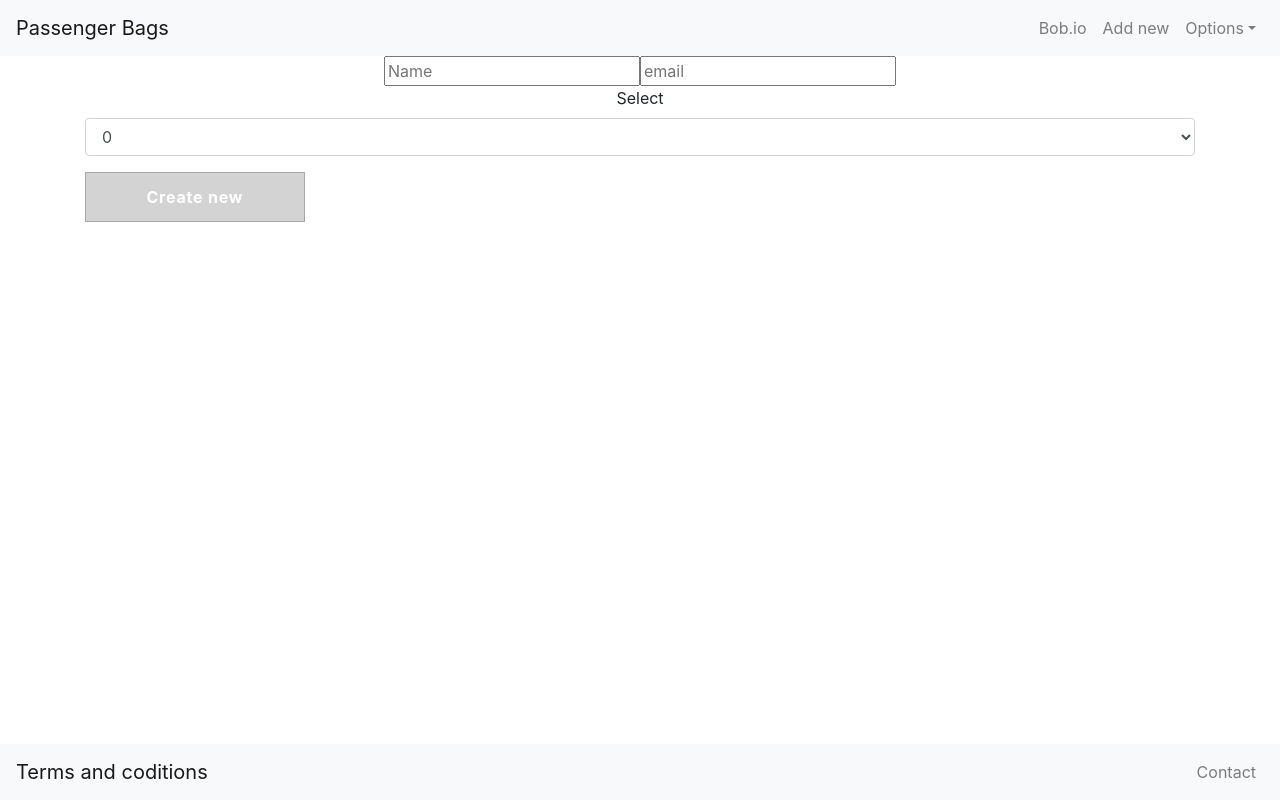
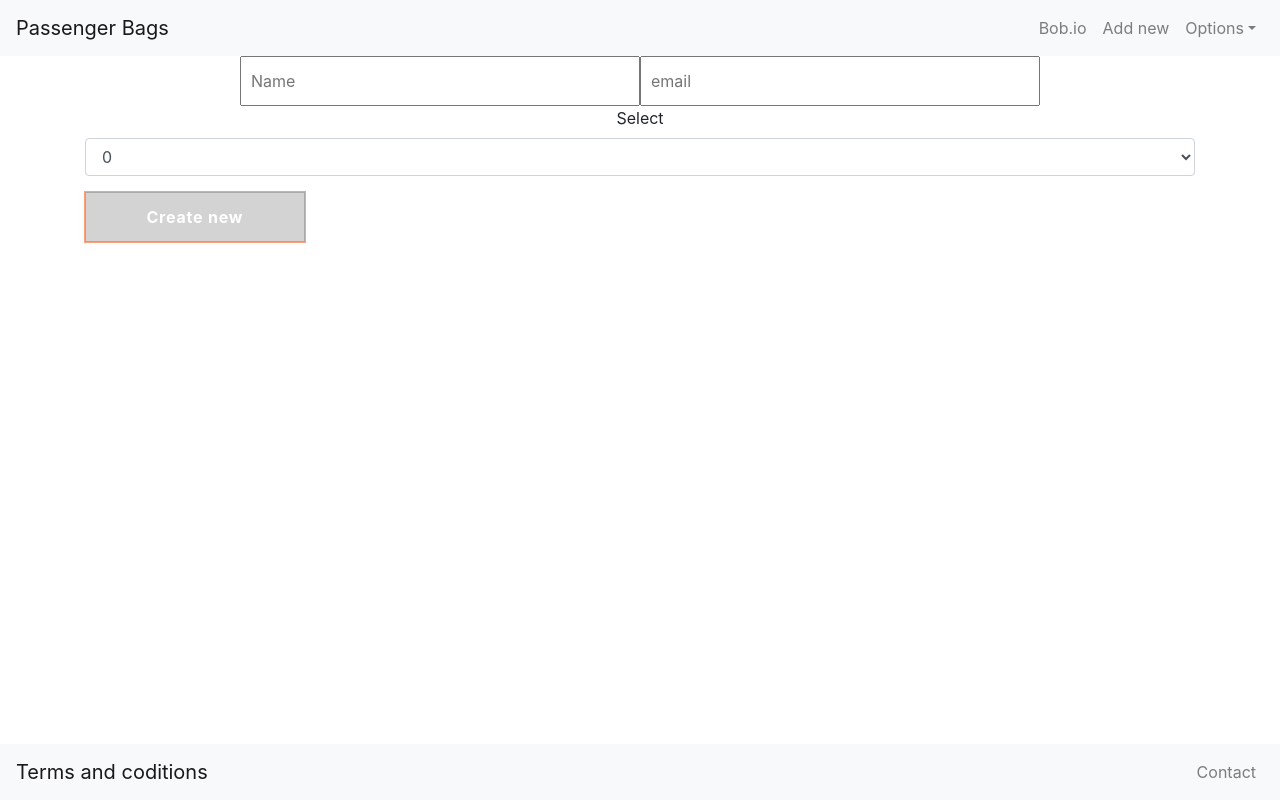
Before and after one commit to jesuarva/back-tracker, a React (Create React App) app in the folder frontend/frontend2/: page /new in a window 1280 px wide. Built offline with nearby package versions, Linux system fonts and the light colour scheme; no server answers.

Commit message:
VALIDATE Input.js fields

```diff
--- a/frontend/frontend2/src/components/NewEntry/Inputs/Inputs.css
+++ b/frontend/frontend2/src/components/NewEntry/Inputs/Inputs.css
@@ -4,3 +4,11 @@
   padding: 0 9px;
   outline: none;
 }
+
+.valid {
+  outline: 1px solid lightgreen;
+}
+
+.no-valid {
+  outline: 1px solid lightsalmon;
+}
--- a/frontend/frontend2/src/components/NewEntry/Inputs/Inputs.js
+++ b/frontend/frontend2/src/components/NewEntry/Inputs/Inputs.js
@@ -1,11 +1,12 @@
 import React from 'react';
+import './Inputs.css';
 
-const Inputs = ({ name, email }) => {
+const Inputs = ({ name, email, classes }) => {
   return (
     <div>
       <input
         id="name"
-        className="custom-input"
+        className={`custom-input ${classes.name}`}
         type="text"
         name="name"
         placeholder="Name"
@@ -13,7 +14,7 @@ const Inputs = ({ name, email }) => {
       />
       <input
         id="email"
-        className="custom-input"
+        className={`custom-input ${classes.email}`}
         type="text"
         name="email"
         placeholder="email"
```
